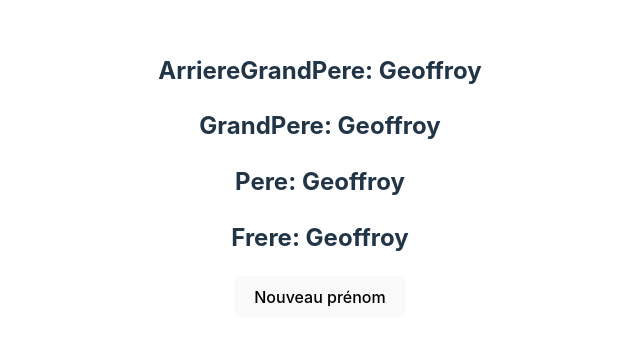
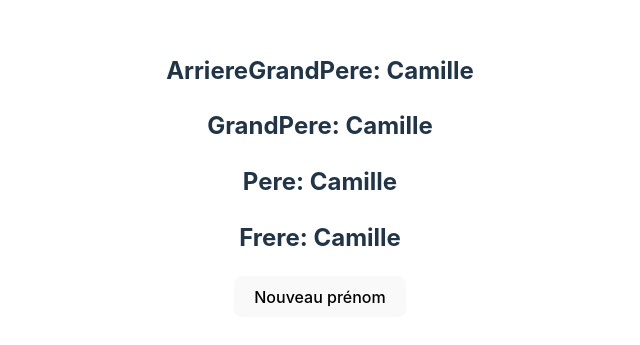
Before and after one commit to Calanfive/-tats_globaux_tp, a React (Vite) app: page / in a window 1280 px wide. Shown: the part 225-570 px from the top of the page, without its empty margins (320-960 px from the left). Built offline with nearby package versions, Linux system fonts and the light colour scheme.

Commit message:
recoil test done

```diff
--- a/package.json
+++ b/package.json
@@ -11,7 +11,8 @@
   },
   "dependencies": {
     "react": "^18.2.0",
-    "react-dom": "^18.2.0"
+    "react-dom": "^18.2.0",
+    "recoil": "^0.7.7"
   },
   "devDependencies": {
     "@types/react": "^18.2.56",
--- a/src/App.tsx
+++ b/src/App.tsx
@@ -1,19 +1,13 @@
-import { useState } from 'react'
+import { RecoilRoot } from "recoil";
 import './App.css'
 import ArriereGrandPere from './components/ArriereGrandPere'
 
 function App() {
-  const [prenomDeLaFamille, setPrenomDeLaFamille] = useState<string>('Geoffroy')
-
-  const handleChangeNewName = (newName : string) => {
-    setPrenomDeLaFamille(newName)
-  };
-
   return (
     <>
-      <div>
-        <ArriereGrandPere prenomARGP={prenomDeLaFamille} onNameChange={handleChangeNewName} />
-      </div>
+      <RecoilRoot>
+        <ArriereGrandPere/>
+      </RecoilRoot>
     </>
   )
 }
--- /dev/null
+++ b/src/atoms/familyatom.tsx
@@ -0,0 +1,6 @@
+import { atom } from "recoil";
+
+export const familyNameState = atom({
+  key: "prenomFamille",
+  default: "Camille",
+});
--- a/src/components/ArriereGrandPere.tsx
+++ b/src/components/ArriereGrandPere.tsx
@@ -1,12 +1,16 @@
 import GrandPere from './GrandPere'
+import { useRecoilValue } from "recoil";
+import { familyNameState } from "../atoms/familyatom";
 
-function ArriereGrandPere(props: {prenomARGP: string, onNameChange: (prenom: string) => void}) {
+function ArriereGrandPere() {
+
+  const prenomARGP = useRecoilValue(familyNameState);
 
   return (
     <>
         <div className="ArriereGrandPere">
-          <h2>ArriereGrandPere: {props.prenomARGP}</h2>
-          <GrandPere prenomGP={props.prenomARGP} onNameChange={props.onNameChange}/>
+          <h2>ArriereGrandPere: {prenomARGP}</h2>
+          <GrandPere />
         </div>
     </>
   )
--- a/src/components/Frere.tsx
+++ b/src/components/Frere.tsx
@@ -1,16 +1,22 @@
 import { useCallback } from "react";
+import { familyNameState } from "../atoms/familyatom";
+import { useRecoilValue, useSetRecoilState } from "recoil";
 
-function Frere(props : {prenomF : string, onNameChange: (prenom: string) => void }) {
+function Frere() {
+
+  const prenom = useRecoilValue(familyNameState)
+  const setNewPrenom = useSetRecoilState(familyNameState)
+
     const handleclick = useCallback(
         () => {
-            props.onNameChange('Cam');
-        } ,[props.onNameChange]
+          setNewPrenom('Cam');
+        } ,[setNewPrenom]
     );
 
         return (
           <>
               <div className="Frere">
-                <h2>Frere: {props.prenomF}</h2>
+                <h2>Frere: {prenom}</h2>
                 <button onClick={handleclick}>Nouveau prénom</button>
               </div>
           </>
--- a/src/components/GrandPere.tsx
+++ b/src/components/GrandPere.tsx
@@ -1,12 +1,16 @@
+import { useRecoilValue } from 'recoil'
+import { familyNameState } from '../atoms/familyatom'
 import Pere from './Pere'
 
-function GrandPere(props: { prenomGP:string, onNameChange: (prenom: string) => void }) {
+function GrandPere() {
+
+  const prenomGP = useRecoilValue(familyNameState)
 
   return (
     <>
         <div className="GrandPere">
-          <h2> GrandPere: {props.prenomGP} </h2>
-          <Pere prenomP={props.prenomGP} onNameChange={props.onNameChange}/>
+          <h2> GrandPere: {prenomGP} </h2>
+          <Pere />
 
         </div>
     </>
--- a/src/components/Pere.tsx
+++ b/src/components/Pere.tsx
@@ -1,13 +1,16 @@
+import { useRecoilValue } from 'recoil'
+import { familyNameState } from '../atoms/familyatom'
 import Frere from './Frere'
 
-function Pere(props : {prenomP : string, onNameChange: (prenom: string) => void}) {
+function Pere() {
+
+  const prenomP = useRecoilValue(familyNameState)
 
   return (
     <>
         <div className="Pere">
-          <h2>Pere: {props.prenomP}</h2>
-
-          <Frere prenomF={props.prenomP} onNameChange={props.onNameChange}/>
+          <h2>Pere: {prenomP}</h2>
+          <Frere/>
         </div>
     </>
   )
```
Also changed, not shown: 1 other file (tests, documents, lock files or other folders).
